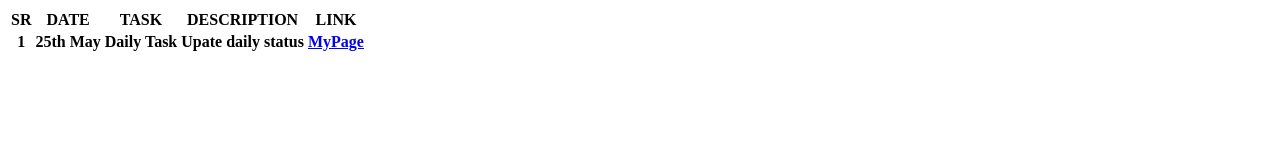
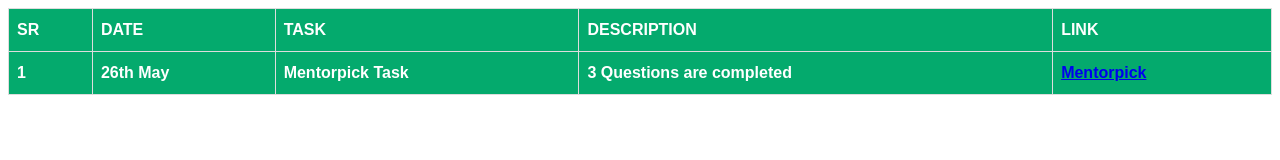
Before and after one commit to Dhinakar447/github.io, a plain HTML site: page index.html in a window 1280 px wide. Drawn offline with Linux system fonts and the light colour scheme.

Commit message:
changed done in css and table data

```diff
--- a/index.html
+++ b/index.html
@@ -9,6 +9,7 @@
 </head>
 <body>
    <table>
+    <table id="customers">
         <thead>
             <tr>
                 <th> SR</th>
@@ -21,13 +22,12 @@
         <tbody>
             <tr>
                 <th> 1</th>
-                <th> 25th May</th>
-                <th> Daily Task</th>
-                <th> Upate daily status</th>
-                <th> <a href="/">MyPage</a></th>
+                <th> 26th May</th>
+                <th> Mentorpick Task</th>
+                <th> 3 Questions are completed</th>
+                <th> <a href="/">Mentorpick</a></th>
             </tr>
         </tbody>
-
    </table>
    <script src="/site.js"></script>
 
--- a/style.css
+++ b/style.css
@@ -1,3 +1,22 @@
-table,th{
-    border: 2px;
-}
+#customers {
+    font-family: Arial, Helvetica, sans-serif;
+    border-collapse: collapse;
+    width: 100%;
+  }
+
+  #customers td, #customers th {
+    border: 1px solid #ddd;
+    padding: 8px;
+  }
+
+  #customers tr:nth-child(even){background-color: #f2f2f2;}
+
+  #customers tr:hover {background-color: #ddd;}
+
+  #customers th {
+    padding-top: 12px;
+    padding-bottom: 12px;
+    text-align: left;
+    background-color: #04AA6D;
+    color: white;
+  }
```
